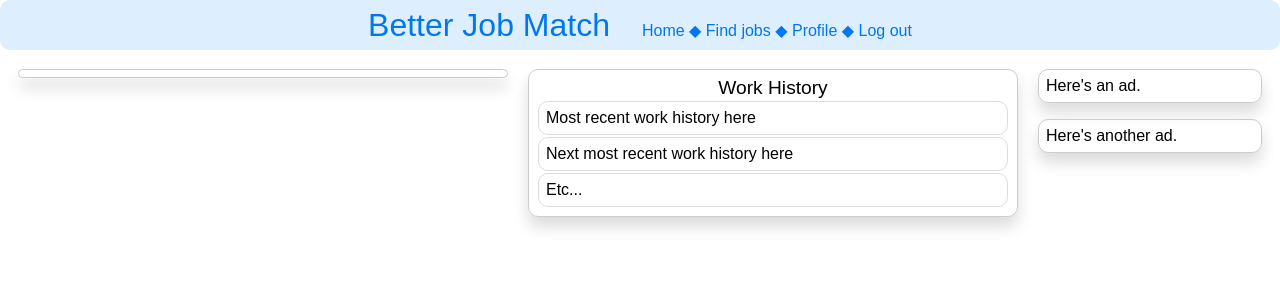
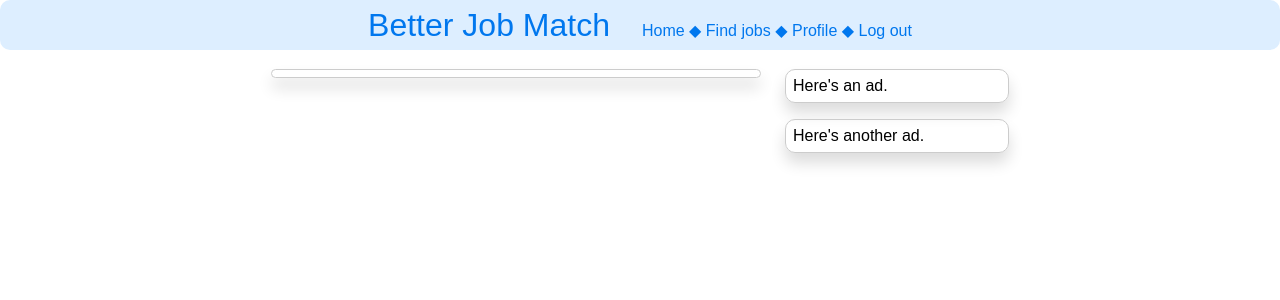
Before and after one commit to VileSnack/bjm, an Angular app in the folder bjm-angular/: page /profile in a window 1280 px wide. Shown: the top 300 px of the page. Built offline with nearby package versions, Linux system fonts and the light colour scheme.

Commit message:
Began adding work history display to the profile page.

```diff
--- a/bjm-angular/src/app/profile/profile.component.html
+++ b/bjm-angular/src/app/profile/profile.component.html
@@ -23,9 +23,7 @@
 </div>
 </td>
 <td style="vertical-align: top;">
-<div class="container" style="width: 30.5em;"><div>
-<app-work-history />
-</div></div>
+<app-work-history *ngIf="userData != null" [userID]="userData.ID" />
 </td>
 <td style="vertical-align: top;"><app-ad-feed /></td>
 </tr>
--- a/bjm-angular/src/app/work-history/work-history.component.html
+++ b/bjm-angular/src/app/work-history/work-history.component.html
@@ -1,6 +1,10 @@
-<table style="width: 100%;">
-<caption>Work History</caption>
-<tr><td>Most recent work history here</td></tr>
-<tr><td>Next most recent work history here</td></tr>
-<tr><td>Etc...</td></tr>
+<div class="container" style="width: 30.5em;">
+<div class="header">Work History</div>
+<div class="center" *ngIf="!history || (history.length == 0)">(No work history loaded)</div>
+<table style="width: 100%;" *ngIf="history && (history.length > 0)">
+<tr *ngFor="let item of history">
+<td style="width: 15em;">{{item.EmployerName}}</td>
+<td style="width: 15em;">{{item.PositionTitle}}</td>
+</tr>
 </table>
+</div>
--- a/bjm-angular/src/app/work-history/work-history.component.ts
+++ b/bjm-angular/src/app/work-history/work-history.component.ts
@@ -1,4 +1,6 @@
-import { Component } from '@angular/core';
+import { Component, Input } from '@angular/core';
+import { ApiService } from '../api.service';
+import { WorkHistoryEntry } from '../WorkHistoryEntry';
 
 @Component({
   selector: 'app-work-history',
@@ -6,5 +8,7 @@ import { Component } from '@angular/core';
   styleUrl: './work-history.component.css'
 })
 export class WorkHistoryComponent {
+	@Input() userID: number;
 
+	history: Array<WorkHistoryEntry> = null;
 }
```
Also changed, not shown: bjm-angular/src/app/WorkHistoryEntry.ts (added, +9 -0 lines), 2 other files (tests, documents, lock files or other folders).
